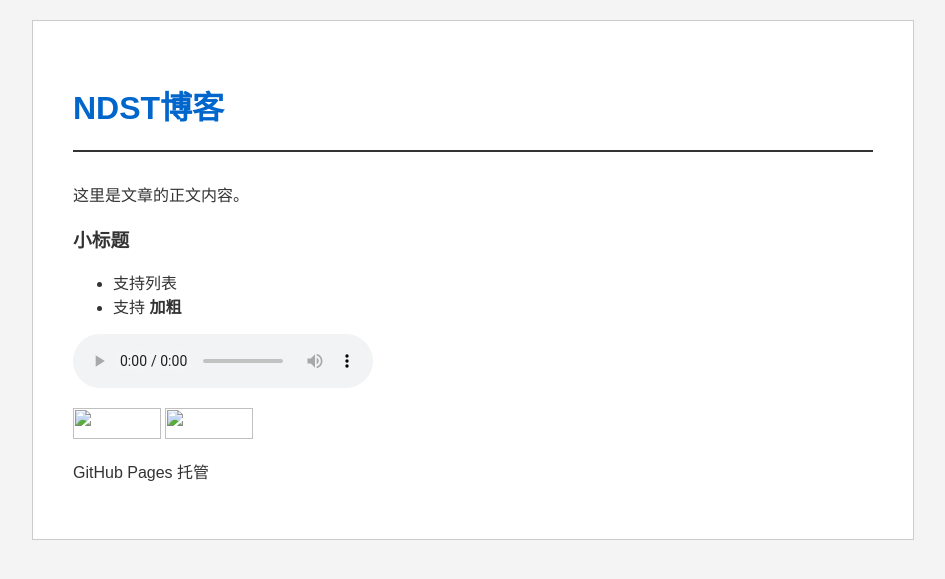
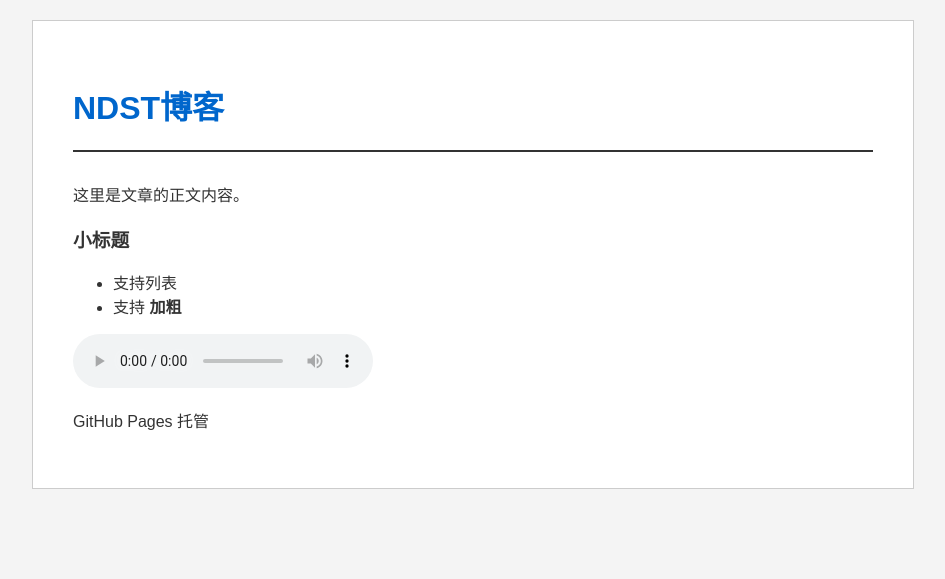
Before and after one commit to Sci-maoxiaochen/sci-maoxiaochen.github.io, a Jekyll site: the page built from _posts/2025-12-20-test.md, in a window 1280 px wide. Shown: the top 579 px of the page, without its empty margins (167-1112 px from the left). Built offline with Jekyll 4.4.1, drawn with Linux system fonts in a browser that asks for light colours.

Commit message:
更新 2025-12-20-test.md

```diff
--- a/_posts/2025-12-20-test.md
+++ b/_posts/2025-12-20-test.md
@@ -14,7 +14,3 @@ date: 2025-12-20
   <source src="https://cccimg.com/view.php/d4c8abd6f4503be7fc97976481ca553a.mp3" type="audio/mp3">
 </audio>
 </p>
-<p>
-<img src="https.png" width="88" height="31" />
-<img src="cover.png" width="88" height="31" />
-</p>
```
